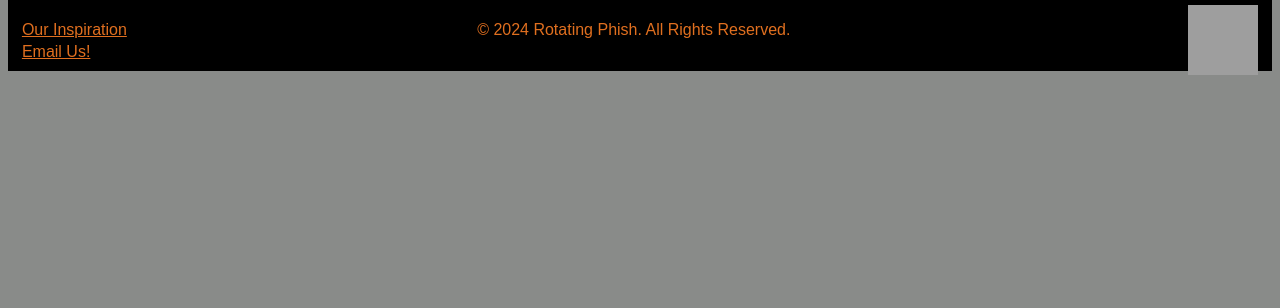
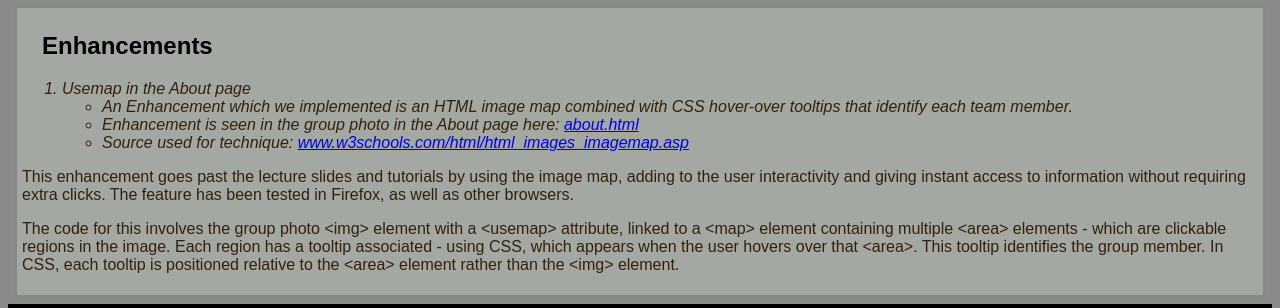
Before and after one commit to finnj0nes/COS10026-Project-1, a plain HTML site: page src/enhancements.html in a window 1280 px wide. Shown: the part 1040-1348 px from the top of the page. Before the commit the page ends 1121 px from the top, so only its background shows below. Drawn offline with Linux system fonts and the light colour scheme; grey boxes are pictures that could not be loaded.

Commit message:
added enchancement page

```diff
--- a/src/Styles/style.css
+++ b/src/Styles/style.css
@@ -433,6 +433,25 @@ area:hover + .area-tooltip {
     left: 75%;
 }
 
+/* Enhancements CSS*/
+#enhancements_main {
+    background-color: #a3a8a3;
+    border: 4px solid rgb(136, 136, 136);
+    margin: 5px;
+    padding: 5px;
+}
+
+
+#enhancements_main h1 {
+    text-align: left;
+    padding-left: 20px;
+}
+
+#enhancements_main ol {
+    font-style: italic;
+    color: #32210b;
+}
+
 /* Footer CSS */
 footer {
     background-color: black;
--- a/src/enhancements.html
+++ b/src/enhancements.html
@@ -5,7 +5,6 @@
     <meta charset="UTF-8">
     <meta name="viewport" content="width=device-width, initial-scale=1.0">
     <link rel="stylesheet" href="styles/style.css">
-    <link rel="stylesheet" href="styles/responsive.css">
     <title>Enhancements</title>
 </head>
 <body>
@@ -23,7 +22,26 @@
 
         </nav>
 
-        </section>
+    </section>
+
+    <section id="enhancements_main">
+        <h1>Enhancements</h1>
+        <ol>
+            <li>Usemap in the About page
+            <ul>
+            <li>An Enhancement which we implemented is an HTML image map combined with CSS hover-over tooltips that identify each team member.</li>
+            <li>Enhancement is seen in the group photo in the About page here: <a href="about.html">about.html</a></li>
+            <li>Source used for technique:&nbsp;<a href="https://www.w3schools.com/html/html_images_imagemap.asp">www.w3schools.com/html/html_images_imagemap.asp</a>&nbsp;</li>
+        </ul> </li> </ol>
+        <p>This enhancement goes past the lecture slides and tutorials by using the image map, adding to the user interactivity and giving instant access to information without requiring extra clicks.
+            The feature has been tested in Firefox, as well as other browsers.
+        </p>
+        <p>The code for this involves the group photo &lt;img&gt; element with a &lt;usemap&gt; attribute, linked to a &lt;map&gt; element containing multiple &lt;area&gt; elements -
+            which are clickable regions in the image. Each region has a tooltip associated - using CSS, which appears when the user hovers over that &lt;area&gt;.
+            This tooltip identifies the group member. In CSS, each tooltip is positioned relative to the &lt;area&gt; element rather than the &lt;img&gt; element.
+        </p>
+
+    </section>
 
 <section id="footer">
 <footer>
```
Also changed, not shown: src/about.html (+8 -9 lines), src/apply.html (+1 -2 lines), src/index.html (+2 -4 lines), src/jobs.html (+3 -2 lines).
